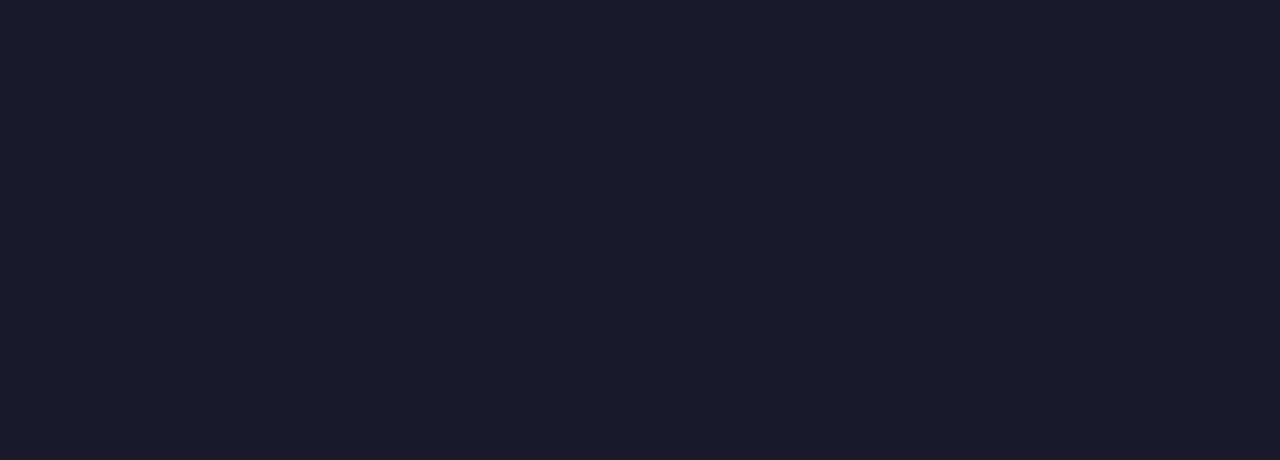
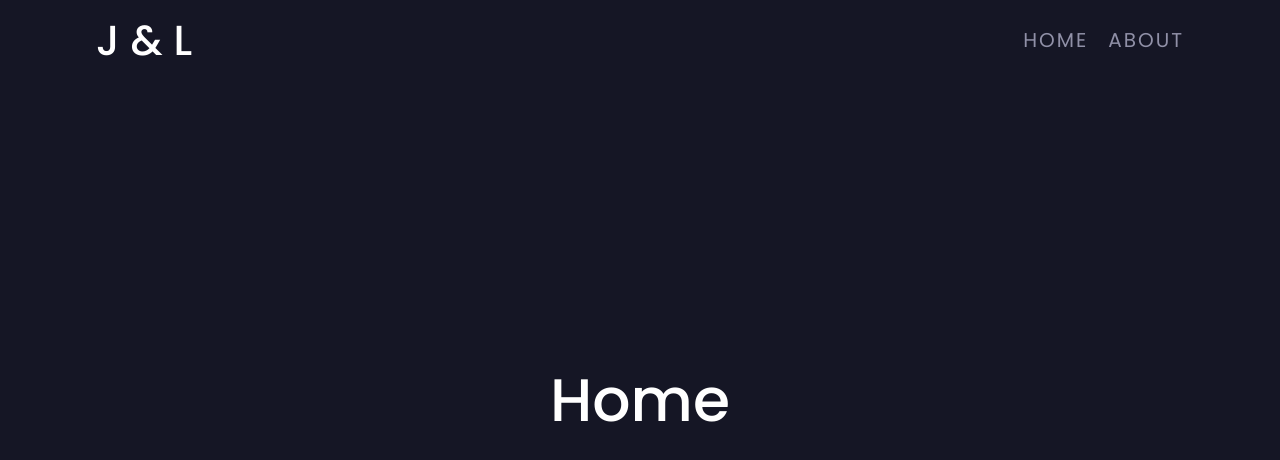
Before and after one commit to JorgeAVargasC/tzuzulcodebootcamp-frontend-react-project, a React (Create React App) app: page / in a window 1280 px wide. Shown: the top 460 px of the page. Built offline with nearby package versions, Linux system fonts and the light colour scheme.

Commit message:
Basic navigation

```diff
--- a/package.json
+++ b/package.json
@@ -8,6 +8,7 @@
     "@testing-library/user-event": "^13.5.0",
     "react": "^18.1.0",
     "react-dom": "^18.1.0",
+    "react-router-dom": "^6.3.0",
     "react-scripts": "5.0.1",
     "web-vitals": "^2.1.4"
   },
--- a/src/App.js
+++ b/src/App.js
@@ -1,7 +1,18 @@
+import Home from './components/Home/Home';
+import About from './components/About/About';
+
+import { BrowserRouter as Router, Routes, Route } from "react-router-dom";
+
 function App() {
   return (
     <div className="App">
-
+      <Router>
+				<Routes>
+					<Route path="/" element={<Home  />} />
+          <Route path="/home" element={<Home  />} />
+					<Route path="/about" element={<About  />} />
+				</Routes>
+			</Router>
     </div>
   );
 }
--- a/src/components/About/About.jsx
+++ b/src/components/About/About.jsx
@@ -0,0 +1,15 @@
+import React from "react";
+import Nav from "../Nav/Nav";
+
+const About = () => {
+	return (
+		<>
+			<Nav />
+			<div className="container">
+				<h2>About</h2>
+			</div>
+		</>
+	);
+};
+
+export default About;
--- a/src/components/Home/Home.jsx
+++ b/src/components/Home/Home.jsx
@@ -0,0 +1,15 @@
+import React from "react";
+import Nav from "../Nav/Nav";
+
+const Home = () => {
+	return (
+		<>
+            <Nav/>
+			<div className="container">
+				<h2>Home</h2>
+			</div>
+		</>
+	);
+};
+
+export default Home;
--- /dev/null
+++ b/src/components/Nav/Nav.css
@@ -0,0 +1,38 @@
+.navbar {
+	width: 85%;
+	height: 10vh;
+	padding: 3.5rem 0;
+	position: fixed;
+	top: 0;
+	display: flex;
+	justify-content: space-between;
+    align-items: center;
+	background-color: var(--dark-1);
+	z-index: 30;
+}
+
+nav {
+	display: flex;
+	justify-content: flex-end;
+	align-items: center;
+}
+
+nav .links{
+	color: var(--gray);
+	margin-right: 2rem;
+    text-decoration: none;
+	transition-duration: 0.1s;
+}
+
+nav .links:last-of-type{
+	margin-right: 0;
+}
+
+nav .links:hover{
+	color: var(--light-1);
+	transition-duration: 0.4s;
+}
+
+.active-link{
+	color: var(--light-1);
+}
--- /dev/null
+++ b/src/components/Nav/Nav.jsx
@@ -0,0 +1,16 @@
+import './Nav.css';
+import { NavLink } from 'react-router-dom'
+
+const Nav = () => {
+	return (
+		<div className="navbar">
+			<h3>J & L</h3>
+			<nav>
+				<NavLink to="/home" className="links">Home</NavLink>
+				<NavLink to="/about" className="links">About</NavLink>
+			</nav>
+		</div>
+	);
+};
+
+export default Nav;
--- a/src/index.css
+++ b/src/index.css
@@ -27,8 +27,9 @@
 	--purple-1: #6500cd;
 	--purple-2: #b56bdf;
 	--purple-3: #efd2f3;
-	--dark-1: #191a2c;
-	--dark-2: #28293d;
+	--dark-1: #151625;
+	--dark-2: #191a2c;
+	--dark-3: #28293d;
 	--light-1: #ffffff;
 	--light-2: #f2f2f4;
 	--gray: #9090a7;
```
Also changed, not shown: 1 other file (tests, documents, lock files or other folders).
